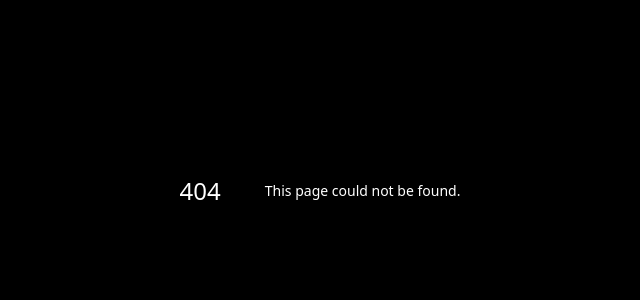
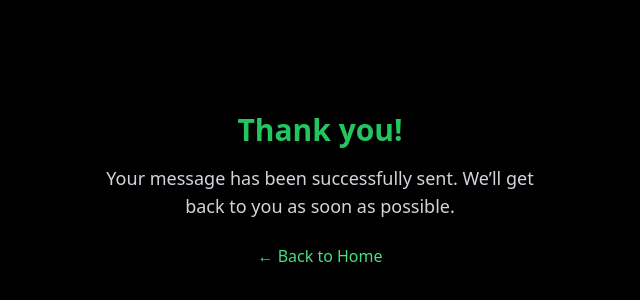
Before and after one commit to Zakkom/technocore-site, a Next.js app: page /thanks in a window 1280 px wide. Before the commit this address had no page. Shown: the part 210-510 px from the top of the page, without its empty margins (320-960 px from the left). Built offline with nearby package versions, Linux system fonts and the light colour scheme.

Commit message:
Add thanks page after form submission

```diff
--- /dev/null
+++ b/pages/thanks.js
@@ -0,0 +1,19 @@
+import Head from "next/head";
+
+export default function ThanksPage() {
+  return (
+    <>
+      <Head>
+        <title>Thank You | TechnoCore</title>
+        <meta name="robots" content="noindex" />
+      </Head>
+      <main className="min-h-screen bg-black text-white flex flex-col justify-center items-center text-center p-8">
+        <h1 className="text-3xl font-bold text-green-500 mb-4">Thank you!</h1>
+        <p className="text-lg text-gray-300 max-w-md">
+          Your message has been successfully sent. We’ll get back to you as soon as possible.
+        </p>
+        <a href="/" className="mt-6 text-green-400 hover:underline">← Back to Home</a>
+      </main>
+    </>
+  );
+}
```
